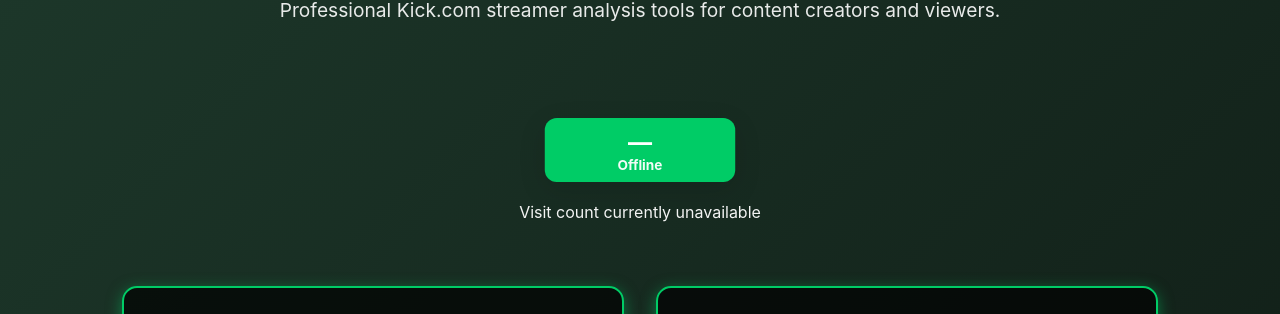
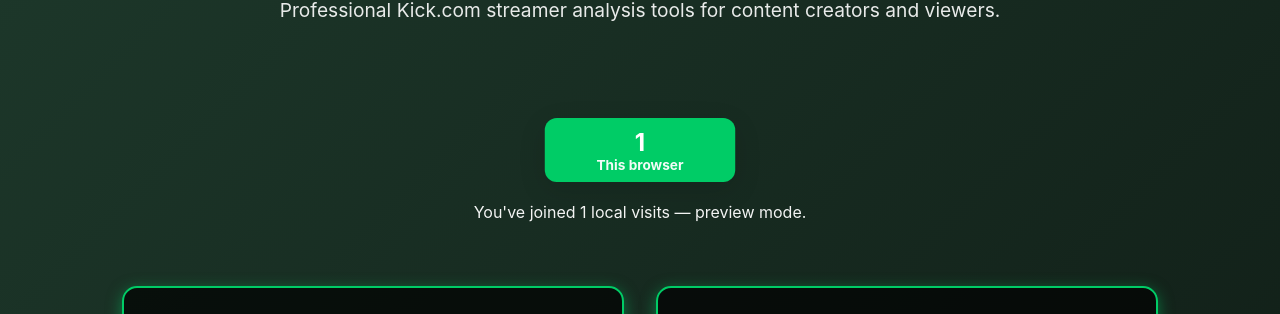
Before and after one commit to NachoZombiezz/Kick-Plus, a plain HTML site: page index.html in a window 1280 px wide. Shown: the part 265-579 px from the top of the page. Drawn offline with Linux system fonts and the light colour scheme; no server answers.

Commit message:
Add files via upload

```diff
--- a/index.html
+++ b/index.html
@@ -125,19 +125,43 @@
         });
     </script>
     <script>
-        // Global visit counter using countapi.xyz (increments on load)
+        // Visit counter: use localStorage for file/localhost previews, otherwise use countapi.xyz
         (function(){
-            const ns = 'kickplus';
-            const key = 'homepage-visits';
             const el = document.getElementById('visit-counter-global');
             if (!el) return;
             const countEl = el.querySelector('.vc-count');
             const labelEl = el.querySelector('.vc-label');
             const praiseEl = document.getElementById('visit-praise');
-            // initial state
             if (countEl) countEl.textContent = '…';
             if (labelEl) labelEl.textContent = 'Loading...';
 
+            function setOffline() {
+                if (countEl) countEl.textContent = '—';
+                if (labelEl) labelEl.textContent = 'Offline';
+                if (praiseEl) praiseEl.textContent = 'Visit count currently unavailable';
+            }
+
+            const isLocal = (location.protocol === 'file:' || location.hostname === 'localhost' || location.hostname === '127.0.0.1');
+            if (isLocal) {
+                // use per-browser localStorage counter for previews
+                try {
+                    const keyLS = 'kickplus_local_visits';
+                    let v = parseInt(localStorage.getItem(keyLS) || '0', 10);
+                    v = v + 1;
+                    localStorage.setItem(keyLS, String(v));
+                    const formatted = v.toLocaleString();
+                    if (countEl) countEl.textContent = formatted;
+                    if (labelEl) labelEl.textContent = 'This browser';
+                    if (praiseEl) praiseEl.textContent = `You've joined ${formatted} local visits — preview mode.`;
+                } catch (e) {
+                    setOffline();
+                }
+                return;
+            }
+
+            // Production / hosted environment: use countapi
+            const ns = 'kickplus';
+            const key = 'homepage-visits';
             const url = `https://api.countapi.xyz/hit/${encodeURIComponent(ns)}/${encodeURIComponent(key)}`;
             fetch(url)
                 .then(r => r.json())
@@ -150,15 +174,11 @@
                         if (praiseEl) praiseEl.textContent = `Join ${formatted} visitors who trust Kick Plus!`;
                         el.title = `Total visits: ${formatted}`;
                     } else {
-                        if (countEl) countEl.textContent = '—';
-                        if (labelEl) labelEl.textContent = 'Error';
-                        if (praiseEl) praiseEl.textContent = 'Be among the first to try Kick Plus!';
+                        setOffline();
                     }
                 })
                 .catch(() => {
-                    if (countEl) countEl.textContent = '—';
-                    if (labelEl) labelEl.textContent = 'Offline';
-                    if (praiseEl) praiseEl.textContent = 'Visit count currently unavailable';
+                    setOffline();
                 });
         })();
     </script>
```
